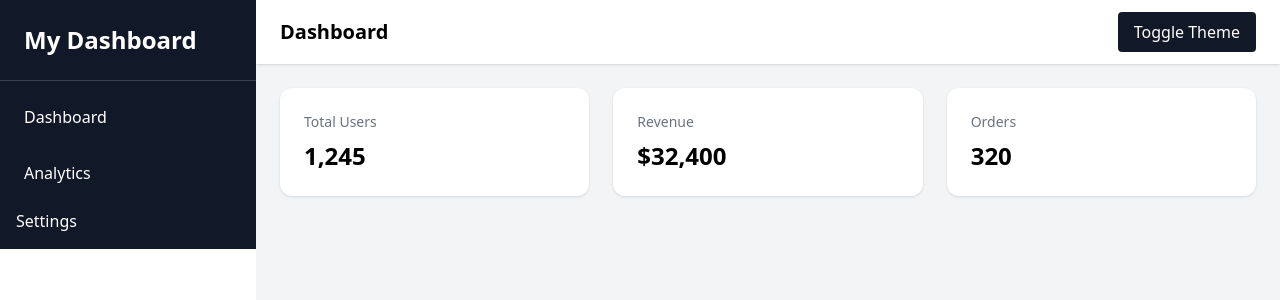
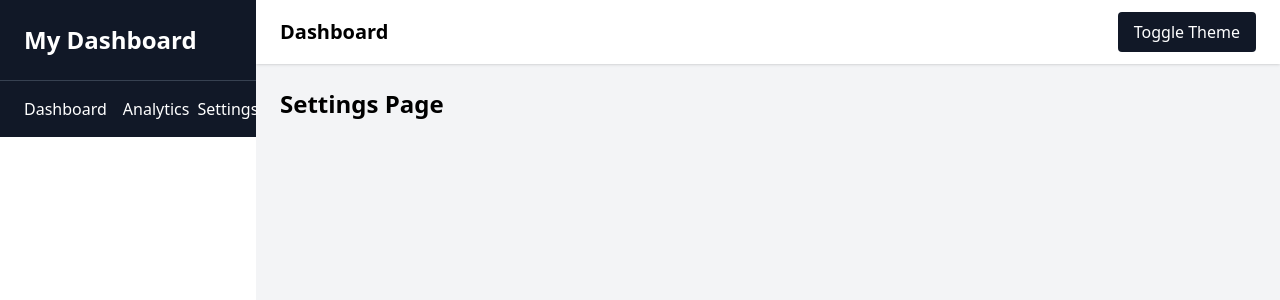
Before and after one commit to kundwapacis1/Dynamic-Dashboard, a React app: page /settings in a window 1280 px wide. Shown: the top 300 px of the page. Built offline with nearby package versions, Linux system fonts and the light colour scheme; the HTML template or start-up script is replaced by a standard one.

Commit message:
the third commit

```diff
--- a/package.json
+++ b/package.json
@@ -11,7 +11,9 @@
   },
   "dependencies": {
     "react": "^19.2.0",
-    "react-dom": "^19.2.0"
+    "react-dom": "^19.2.0",
+    "react-router-dom": "^7.13.0",
+    "recharts": "^3.7.0"
   },
   "devDependencies": {
     "@eslint/js": "^9.39.1",
--- a/src/App.jsx
+++ b/src/App.jsx
@@ -1,8 +1,10 @@
 import { useState } from "react";
+import {Routes, Route} from "react-router-dom";
 import Sidebar from "./components/Sidebar";
 import Navbar from "./components/Navbar";
 import Dashboard from "./pages/Dashboard";
-
+import Analytics from "./pages/Analytics";
+import Settings from "./pages/Settings";
 
 export default function App() {
   const [isOpen, setIsOpen] =useState(false);
@@ -13,8 +15,12 @@ export default function App() {
 
       <div className="flex-1 flex flex-col min-h-screen bg-gray-100">
         <Navbar setIsOpen={setIsOpen} />
-        <Dashboard />
-      </div>
+      <Routes>
+        <Route path="/" element={<Dashboard />} />
+        <Route path="/analytics" element={<Analytics />} />
+        <Route path="/settings" element={<Settings />} />
+      </Routes>
+          </div>
     </div>
-  )
+  );
 }
--- /dev/null
+++ b/src/components/SalesChart.jsx
@@ -0,0 +1,32 @@
+import {
+    BarChart,
+    Bar,
+    XAxis,
+    YAxis,
+    Tooltip,
+    ResponsiveContainer,
+} from "recharts";
+
+export default function SalesChart(){
+    const data = [
+        { name: "Jan", sales: 4000 },
+        { name:  "Feb", sales: 3000},
+        { name: "Mar", sales: 5000},
+        { name: "Apr", sales: 4500},
+        { name: "May", sales: 6000},
+    ];
+
+    return (
+        <div className="bg-white p-6 rounded-xl shadow mt-6">
+            <h2 className="text-lg font-semibold mb-4">Monthly Sales</h2>
+            <ResponsiveContainer>
+                <BarChart data={data}>
+                    <XAxis dataKey="name" />
+                    <YAxis />
+                    <Tooltip />
+                    <Bar dataKey="sales" />
+                </BarChart>
+            </ResponsiveContainer>
+        </div>
+    );
+}
--- a/src/components/Sidebar.jsx
+++ b/src/components/Sidebar.jsx
@@ -1,3 +1,4 @@
+import { Link } from "react-router-dom";
 export default function Sidebar({ isOpen, setIsOpen}){
     return (
         <>
@@ -15,15 +16,15 @@ export default function Sidebar({ isOpen, setIsOpen}){
                 My Dashboard
             </div>
             <ul className="p-4 space-y-4">
-                <li className="hover:bg-gray-700 p-2 rounded cursor-pointer">
+                <Link to="/" className="hover:bg-gray-700 p-2 rounded cursor-pointer">
                     Dashboard
-                </li>
-                <li className="hover:bg-gray-700 p-2 rounded cursor-pointer">
+                </Link>
+                <Link to="/analytics" className="hover:bg-gray-700 p-2 rounded cursor-pointer">
                     Analytics
-                </li>
-                <li className="hover:bg-gray-700 rounded cursor-pointer">
+                </Link>
+                <Link to="/settings" className="hover:bg-gray-700 rounded cursor-pointer">
                     Settings
-                </li>
+                </Link>
             </ul>
         </div>
         </>
--- a/src/main.jsx
+++ b/src/main.jsx
@@ -2,9 +2,10 @@ import React from "react";
 import ReactDOM from "react-dom/client";
 import App from "./App";
 import "./index.css";
+import { BrowserRouter } from "react-router-dom";
 
 ReactDOM.createRoot(document.getElementById("root")).render(
-  <React.StrictMode>
+  <BrowserRouter>
     <App />
-  </React.StrictMode>
+  </BrowserRouter>
 );
--- /dev/null
+++ b/src/pages/Analytics.jsx
@@ -0,0 +1,5 @@
+export default function Analytics(){
+    return (
+        <h1 className="text-2xl font-bold">Analytics</h1>
+    );
+}
--- a/src/pages/Dashboard.jsx
+++ b/src/pages/Dashboard.jsx
@@ -1,4 +1,6 @@
 import StatCard from "../components/StatCard";
+import SalesChart from "../components/SalesChart";
+
 
 export default function Dashboard(){
     return (
@@ -7,7 +9,9 @@ export default function Dashboard(){
                 <StatCard title="Total Users" value="1,245" />
                 <StatCard title="Revenue" value="$32,400" />
                 <StatCard title="Orders" value="320" />
+
             </div>
+            <SalesChart />
         </div>
-    )
+    );
 }
--- /dev/null
+++ b/src/pages/Settings.jsx
@@ -0,0 +1,7 @@
+export default function Settings() {
+    return (
+        <div className="p-6">
+            <h1 className="text-2xl font-bold">Settings Page</h1>
+        </div>
+    );
+}
```
Also changed, not shown: 1 other file (tests, documents, lock files or other folders).
